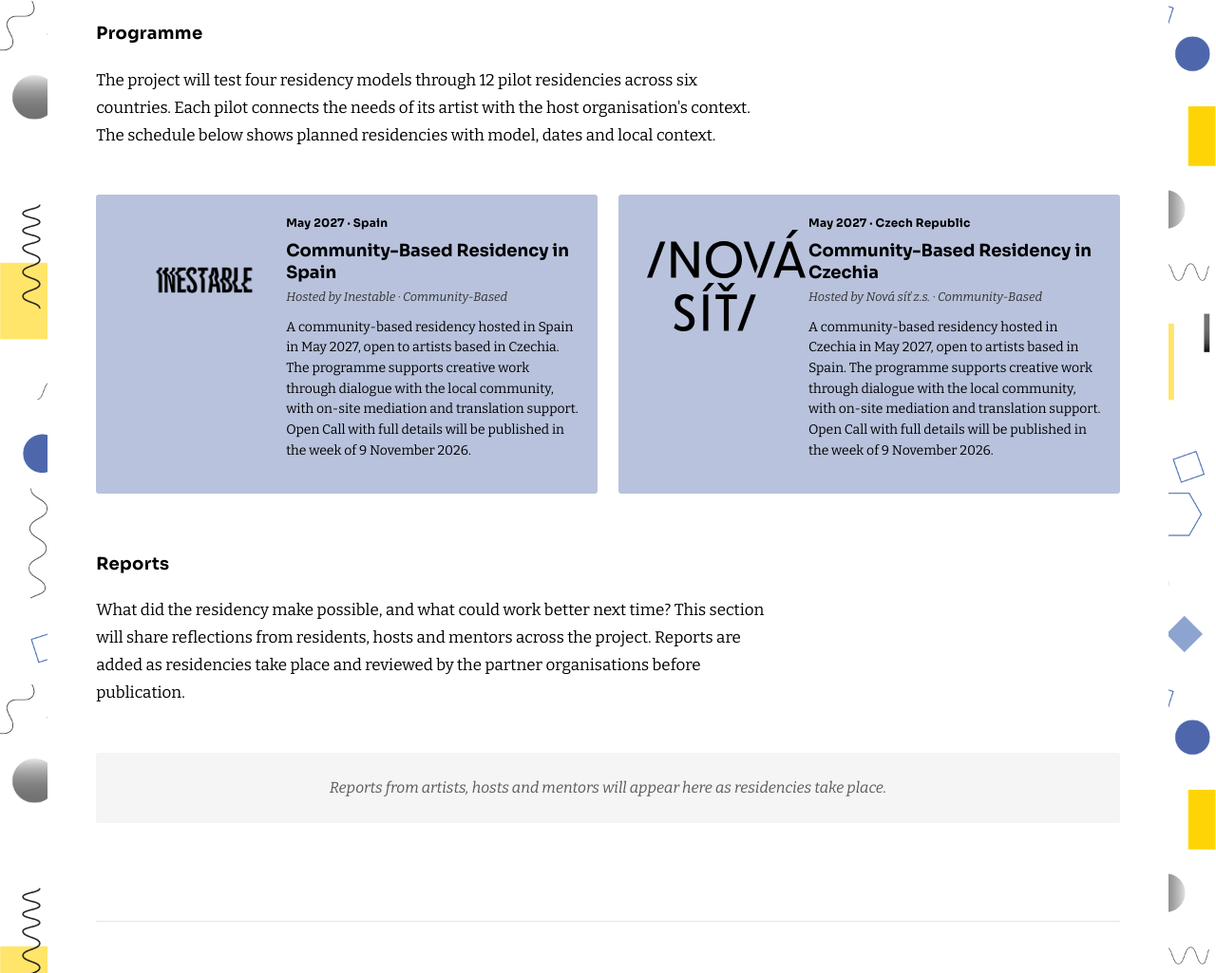
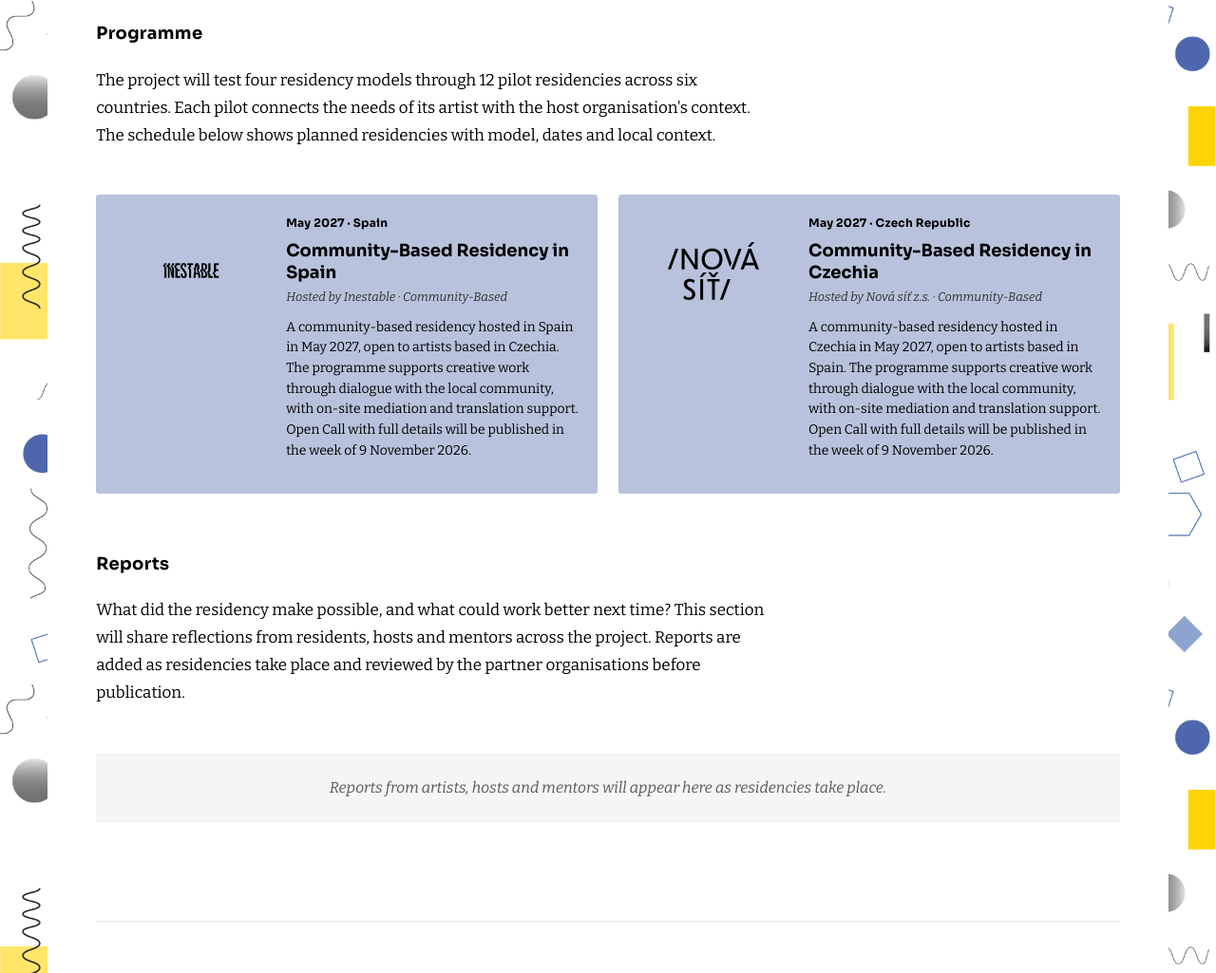
Before and after one commit to ondrejwald/btair-eleventy, an Eleventy site: page src/index.njk in a window 1280 px wide. Shown: the part 2888-3913 px from the top of the page at 95% size. Built offline with nearby package versions, Linux system fonts and the light colour scheme; Eleventy itself is replaced by a stand-in of ours; files that its build step writes are made by us from their sources.

Commit message:
Fix: logo sizing in event/pilot cards (smaller, properly centered, no overflow)

```diff
--- a/src/_layouts/base.njk
+++ b/src/_layouts/base.njk
@@ -67,17 +67,22 @@
             background: transparent !important;    /* no white box behind the logo */
             border: 0 !important;                  /* no dashed outline */
             display: flex;
-            align-items: center;
-            justify-content: center;
-            padding: 10px;
-            min-height: 140px;
+            align-items: center;                   /* vertical center */
+            justify-content: center;               /* horizontal center */
+            padding: 16px 20px;
+            min-height: 120px;
+            width: 100%;
+            box-sizing: border-box;
+            overflow: hidden;                      /* nothing overflows outside the box */
         }
         .event__media--logo img {
-            max-width: 100%;
-            max-height: 120px;
+            display: block;
+            max-width: 80%;                        /* smaller — leaves breathing space */
+            max-height: 70px;                      /* smaller than before (was 120px) */
             width: auto;
             height: auto;
             object-fit: contain;
+            margin: 0 auto;                        /* belt-and-suspenders centering */
             /* Allow the logo to blend with any card background colour below */
             mix-blend-mode: multiply;
         }
```
